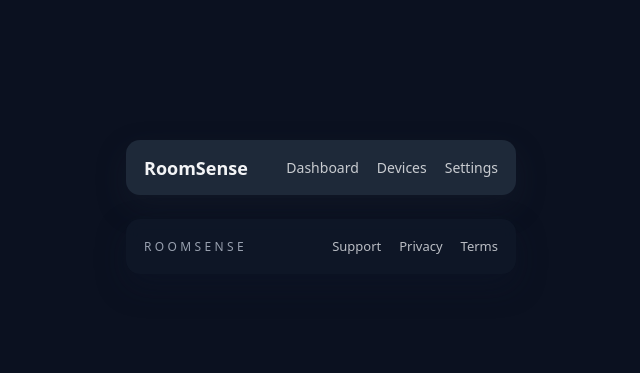
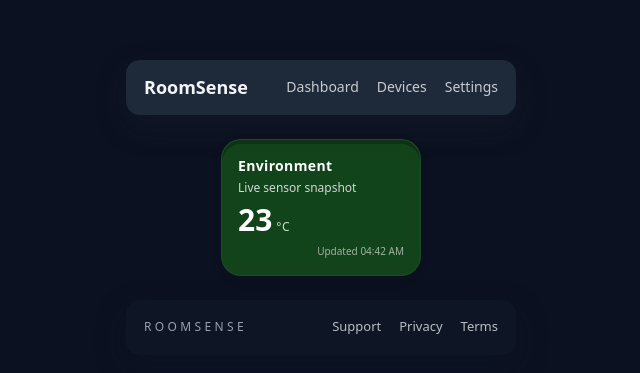
Before and after one commit to thee-banda/iot-roomsense-mqtt-nodered-react, a React app in the folder frontend/: page / in a window 1280 px wide. Shown: the part 193-566 px from the top of the page, without its empty margins (319-959 px from the left). Built offline with nearby package versions, Linux system fonts and the light colour scheme; the HTML template or start-up script is replaced by a standard one.

Commit message:
feat(frontend): display sample sensor reading with Card component
- Import Card and SensorReading type in App.tsx
- Define sampleReading mock data
- Render Card between Navbar and Footer

```diff
--- a/frontend/src/App.tsx
+++ b/frontend/src/App.tsx
@@ -1,12 +1,22 @@
 import './index.css'
 import Navbar from './components/Navbar.tsx'
 import Footer from './components/Footer.tsx'
+import Card, { type SensorReading } from './components/Card.tsx'
+
+const sampleReading: SensorReading = {
+  label: 'Environment',
+  description: 'Live sensor snapshot',
+  value: 23,
+  unit: '°C',
+  timestamp: new Date().toISOString(),
+}
 
 function App() {
   return (
     <div className="min-h-screen flex items-center justify-center bg-[#0b1120]">
       <div className="flex flex-col items-center gap-6">
         <Navbar />
+        <Card reading={sampleReading} />
         <Footer />
       </div>
     </div>
```
